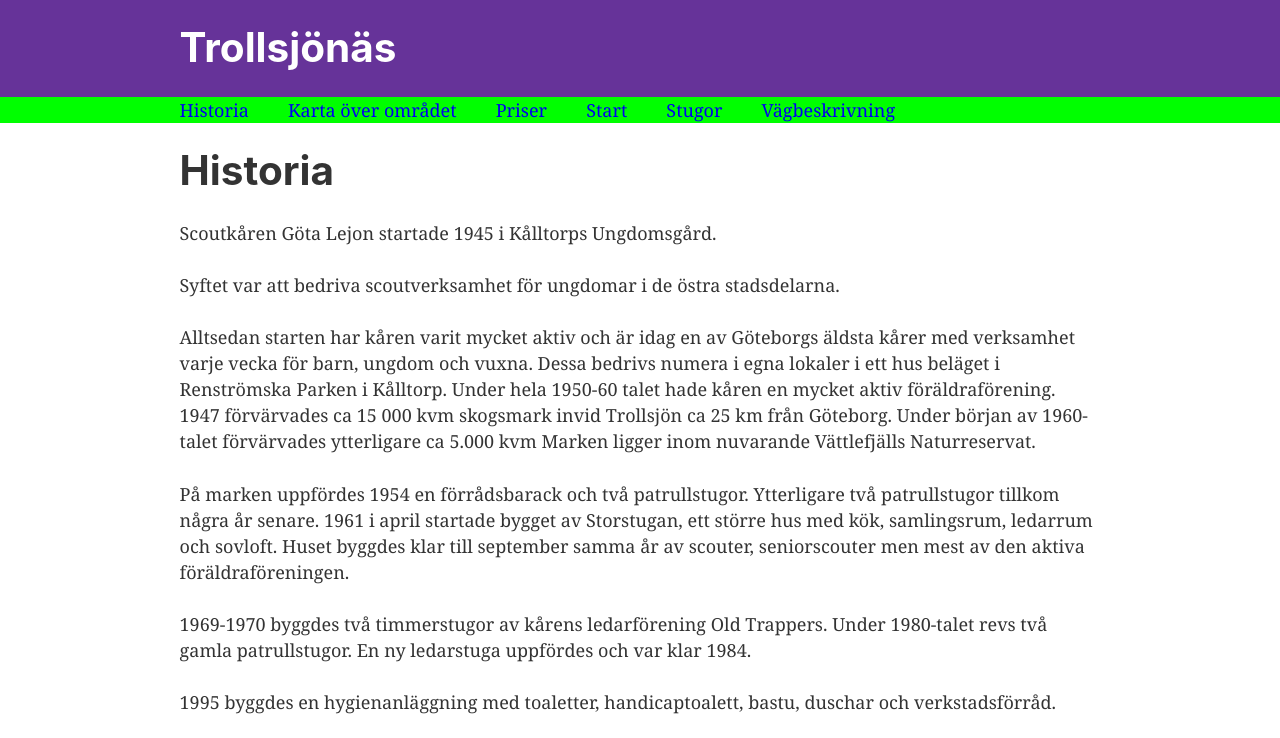
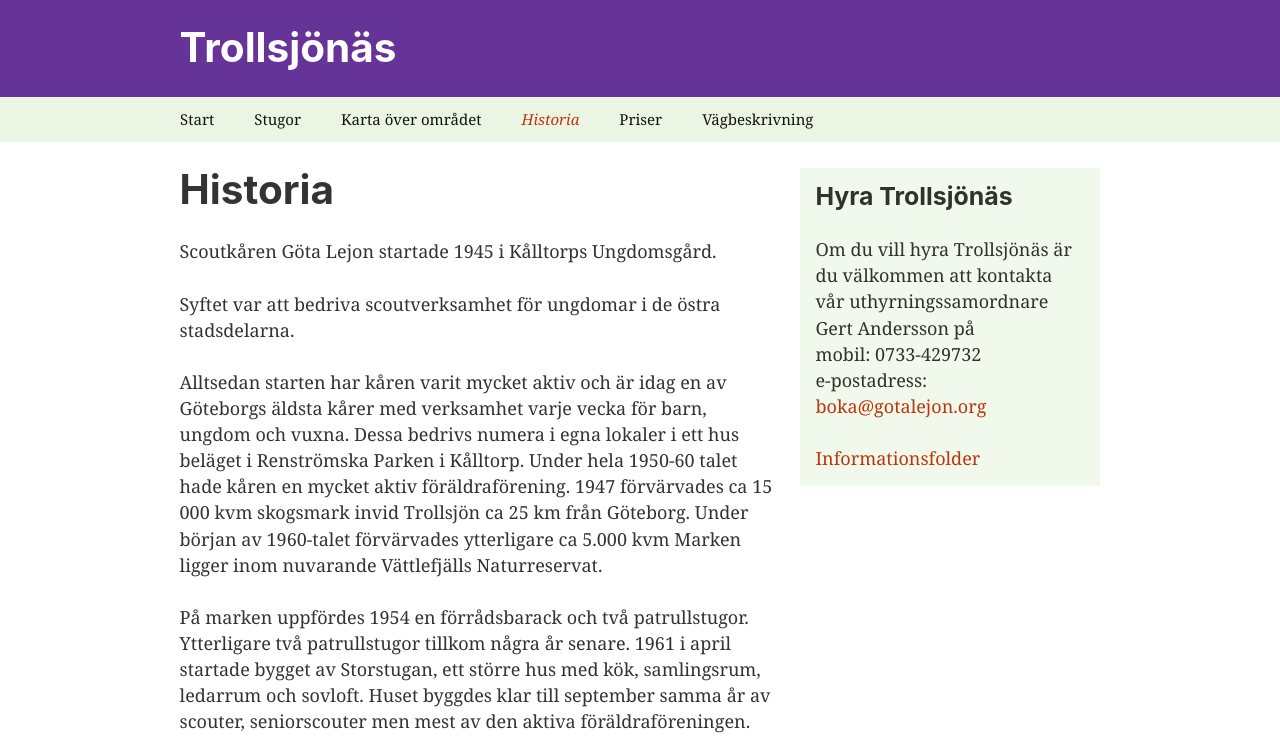
Before and after one commit to Scoutkaren-Gota-Lejon/trollsjonas, a Gatsby site: page /historia/ in a window 1280 px wide. Shown: the top 738 px of the page. Built offline with nearby package versions, Linux system fonts and the light colour scheme; Gatsby itself is replaced by a stand-in of ours.

Commit message:
Reorder pages and added sidebar

```diff
--- a/content/historia.md
+++ b/content/historia.md
@@ -1,5 +1,6 @@
 ---
 title: 'Historia'
+order: 4
 ---
 # Historia
 Scoutkåren Göta Lejon startade 1945 i Kålltorps Ungdomsgård.
--- a/content/karta.md
+++ b/content/karta.md
@@ -1,5 +1,6 @@
 ---
 title: 'Karta över området'
+order: 2
 ---
 
 # Karta över området
--- a/content/priser.md
+++ b/content/priser.md
@@ -1,5 +1,6 @@
 ---
 title: 'Priser'
+order: 5
 ---
 
 # Priser
--- a/content/start.md
+++ b/content/start.md
@@ -1,5 +1,6 @@
 ---
 title: "Start"
+order: 0
 ---
 # Välkommen
 Trollsjönäs är Scoutkåren Göta Lejons friluftsgård som ligger i Vättlefjälls naturreservat vid sjön Trollsjön, 25 kilometer norr om Göteborg. Med bil tar det 40 minuter från Göteborgs centrala delar, riksväg 45 till Bohus, därifrån 5 kilometer till Rördalen. Bussförbindelser finns till Jennylunds ridhus därifrån är det 4 kilometers vandring.
@@ -37,7 +38,7 @@
 
 Info om anläggningen lämnas också av stugfogden Lennart Sjöberg 0303-966 20 mobil 0707-513740. e-postadress [len.sjoberg@telia.com](mailto:len.sjoberg@telia.com), eller av Lars Gabrielsson mobil 0705-151786.
 
-Priser och hyresavtal se under fliken ”[Priser](/priser)”
+Priser och hyresavtal se under fliken ”[Priser](/priser/)”
 
 ### Vättlefjäll.
 Hela Vättlefjälls naturreservat bjuder på en vacker, nära på trolsk natur.
--- a/content/stugor.md
+++ b/content/stugor.md
@@ -1,5 +1,9 @@
 ---
 title: 'Stugor'
+order: 1
 ---
 
 # Stugor
+
+
+![Storstugan](bilder/storstugan.jpg)
--- a/content/vagbeskrivning.md
+++ b/content/vagbeskrivning.md
@@ -1,5 +1,6 @@
 ---
 title: Vägbeskrivning
+order: 6
 ---
 
 # Vägbeskrivning
--- a/gatsby-config.js
+++ b/gatsby-config.js
@@ -2,8 +2,8 @@
   siteMetadata: {
     maxWidth: 960,
     title: `Trollsjönäs`,
-    description: `Kick off your next, great Gatsby project with this default starter. This barebones starter ships with the main Gatsby configuration files you might need.`,
-    author: `@gatsbyjs`,
+    description: ``,
+    author: `Stiftelsen Göta Lejons Friluftsgård`,
   },
   plugins: [
     `gatsby-plugin-react-helmet`,
@@ -24,7 +24,18 @@
     {
       resolve: `gatsby-transformer-remark`,
       options: {
-        plugins: ["gatsby-remark-copy-linked-files"],
+        plugins: [
+          "gatsby-remark-copy-linked-files",
+          {
+            resolve: `gatsby-remark-images`,
+            options: {
+              // It's important to specify the maxWidth (in pixels) of
+              // the content container as this plugin uses this as the
+              // base for generating different widths of each image.
+              maxWidth: 600,
+            },
+          },
+        ],
       },
     },
     `gatsby-transformer-sharp`,
--- a/src/components/layout.css
+++ b/src/components/layout.css
@@ -40,12 +40,18 @@
   display: none;
 }
 a {
+  color: #bc360a;
+  text-decoration: none;
   background-color: transparent;
   -webkit-text-decoration-skip: objects;
 }
 a:active,
 a:hover {
   outline-width: 0;
+}
+a:hover {
+  text-decoration: underline;
+  color: #ea9629;
 }
 abbr[title] {
   border-bottom: none;
--- a/src/components/layout.js
+++ b/src/components/layout.js
@@ -10,7 +10,8 @@
 import { StaticQuery, graphql } from "gatsby"
 
 import Header from "./header"
-import Menu from "./menu"
+import Menu from "./menu/Menu"
+import Sidebar from "./sidebar/Sidebar"
 import "./layout.css"
 
 const Layout = ({ children }) => (
@@ -37,7 +38,13 @@
             paddingTop: 0,
           }}
         >
-          <main>{children}</main>
+          <main style={{
+            width: 600,
+            float: 'left'
+          }}>
+            {children}
+          </main>
+          <Sidebar />
           <footer>
 
           </footer>
--- a/src/components/menu.js
+++ b/src/components/menu/Menu.js
@@ -1,6 +1,7 @@
 import { Link } from "gatsby"
 import React from "react"
 import { graphql, useStaticQuery } from "gatsby"
+import "./menu.css"
 
 const Menu = ({maxWidth}) => {
   const data = useStaticQuery(
@@ -10,7 +11,8 @@
       edges {
         node {
           frontmatter {
-            title
+            title,
+            order
           },
           fields {
             slug
@@ -21,29 +23,29 @@
   }
 `)
 
+const sortFunc = (a, b) => {
+  return a.node.frontmatter.order - b.node.frontmatter.order;
+}
+
   return (
   <nav
-    style={{
-      backgroundColor: '#00ff00'
-    }}>
-    <div
+    className="site-menu">
+    <ul
       style={{
-        margin: `0 auto`,
         maxWidth: maxWidth,
       }}
     >
-      {data && data.allMarkdownRemark.edges.map(menu => (
+      {data && data.allMarkdownRemark.edges.sort(sortFunc).map(menu => (
+        <li key={menu.node.fields.slug}>
         <Link
           to={menu.node.fields.slug}
-          style={{
-          textDecoration: `none`,
-          padding: `1.0875rem`
-          }}
+          activeClassName="active"
         >
           {menu.node.frontmatter.title}
         </Link>
+        </li>
       ))}
-    </div>
+    </ul>
   </nav>
 )
 }
--- /dev/null
+++ b/src/components/menu/menu.css
@@ -0,0 +1,33 @@
+.site-menu {
+  background-color: #EBF5E4;
+}
+
+.site-menu ul {
+  margin: 0 auto;
+}
+
+.site-menu li {
+	display: inline-block;
+  position: relative;
+  margin-bottom: 0;
+}
+
+.site-menu li a {
+	color: #141412;
+	display: block;
+	font-size: 15px;
+	line-height: 1;
+	padding: 15px 20px;
+	text-decoration: none;
+}
+
+.site-menu li:hover > a,
+.site-menu li a:hover {
+	background-color: #220e10;
+	color: #fff;
+}
+
+.site-menu li .active {
+  color: #bc360a;
+  font-style: italic;
+}
--- /dev/null
+++ b/src/components/sidebar/Sidebar.js
@@ -0,0 +1,35 @@
+import PropTypes from "prop-types"
+import React from "react"
+
+import informationsfolder from './informationsfolder.pdf'
+
+const SideBar = () => (
+  <aside
+    style={{
+      marginLeft: 20,
+      float: 'right',
+      width: 300
+    }}
+  >
+      <section
+        style={{
+          background: 'rgba(235, 245, 228, 0.7)',
+          padding: 15
+        }}
+        >
+        <h3>Hyra Trollsjönäs</h3>
+        Om du vill hyra Trollsjönäs är du välkommen att kontakta vår uthyrningssamordnare
+        Gert Andersson på <br />
+        mobil: 0733-429732 <br />
+        e-postadress: <a href="mailto: boka@gotalejon.org">boka@gotalejon.org</a><br /><br />
+        <a href={informationsfolder}>Informationsfolder</a>
+      </section>
+  </aside>
+)
+
+SideBar.propTypes = {
+  siteTitle: PropTypes.string,
+  maxWidth: PropTypes.number
+}
+
+export default SideBar
```
Also changed, not shown: content/bilder/storstugan.jpg (added), 1 other file.
